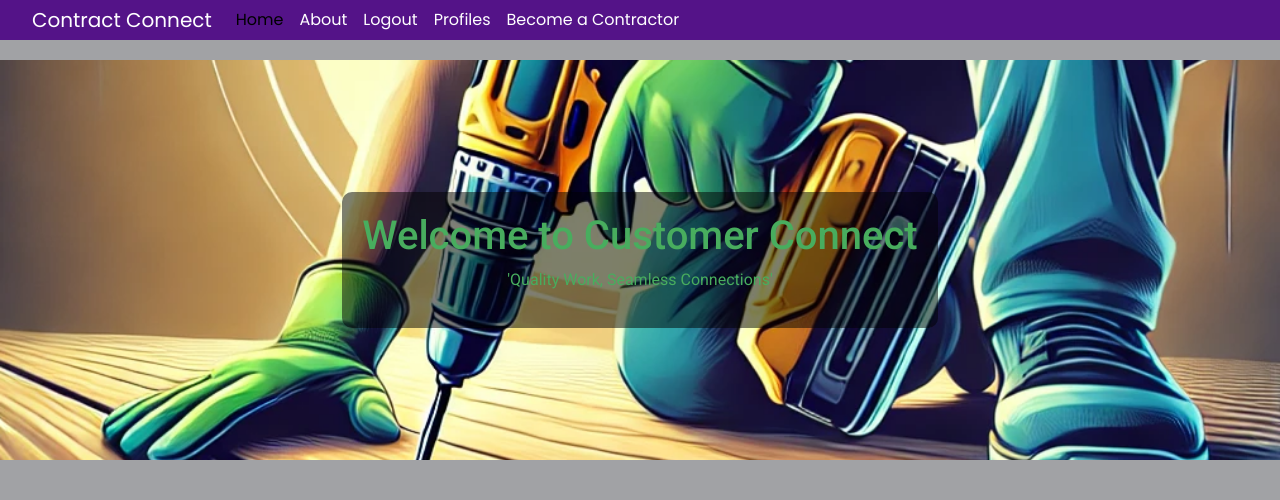
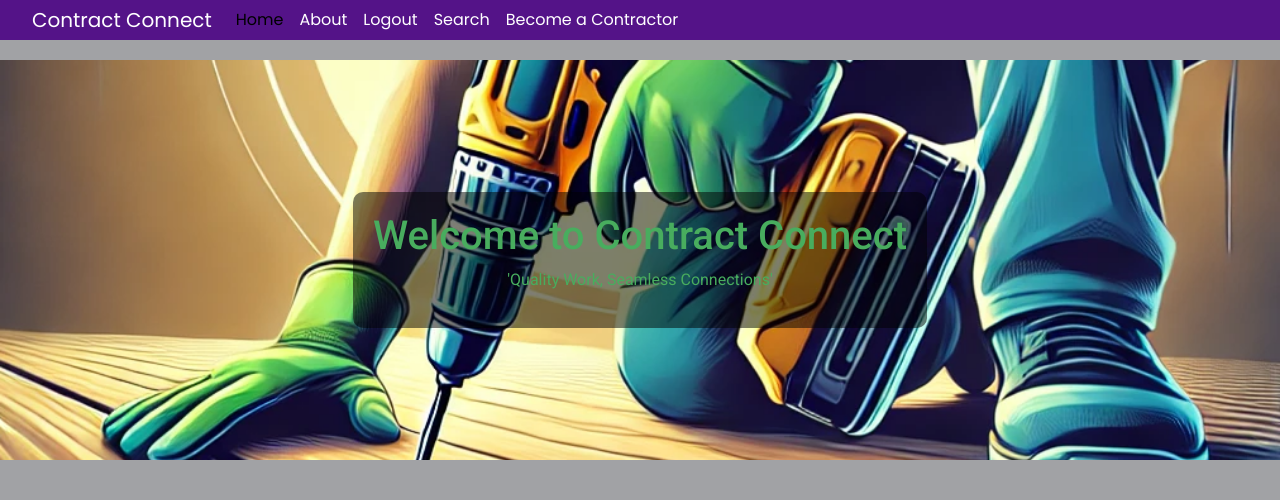
Before and after one commit to AnishAzharudeen/django-hackathon, a Django app: page / in a window 1280 px wide. Shown: the top 500 px of the page. Run offline with Django 4.2, Linux system fonts and the light colour scheme; the visitor is signed in with stand-in values (Sample User, id 1); some libraries are stand-ins or nearby versions; some web fonts are replaced.

Commit message:
update readme changes

```diff
--- a/templates/base.html
+++ b/templates/base.html
@@ -62,7 +62,7 @@
 
                     <li class="nav-item">
                         <a class="nav-link {% if request.path == search_list %}active{% endif %}"
-                            aria-current="page" href="{% url 'search_list' %}">Profiles</a>
+                            aria-current="page" href="{% url 'search_list' %}">Search</a>
                     </li>
                     {% if user.userprofile.is_contractor %}
                     <li class="nav-item">
--- a/templates/index.html
+++ b/templates/index.html
@@ -6,7 +6,7 @@
 {% block content %}
 <div class="hero-image1">
     <div class="hero-text">
-        <h1>Welcome to Customer Connect</h1>
+        <h1>Welcome to Contract Connect</h1>
         <p>'Quality Work, Seamless Connections'</p>
     </div>
 </div>
@@ -40,6 +40,4 @@
         </div>
     </div>
 </div>
-</div>
-</div>
 {% endblock %}
```
Also changed, not shown: README.md, assets/images-readme/css valid.png (added), assets/images-readme/erddiagram.png (added), assets/images-readme/htmlabout.png (added).
